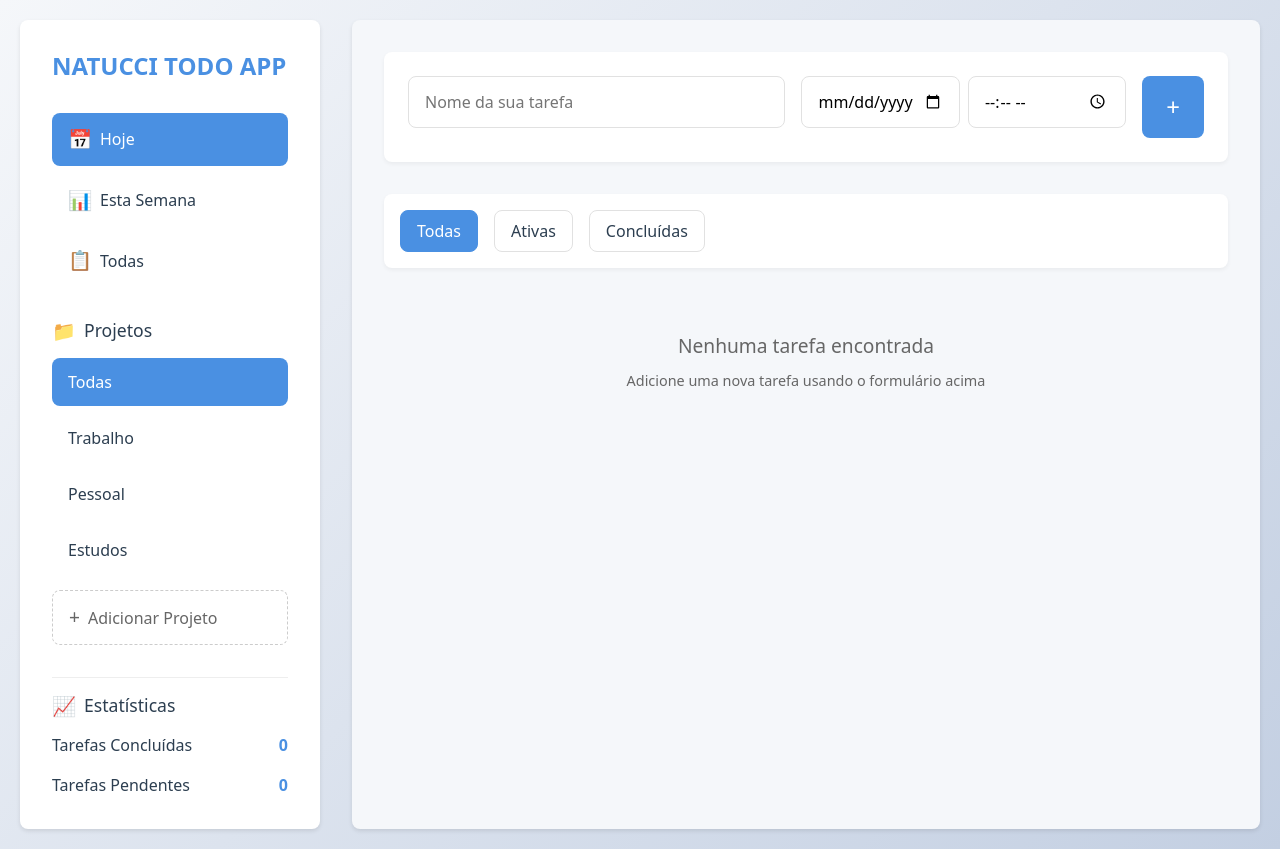
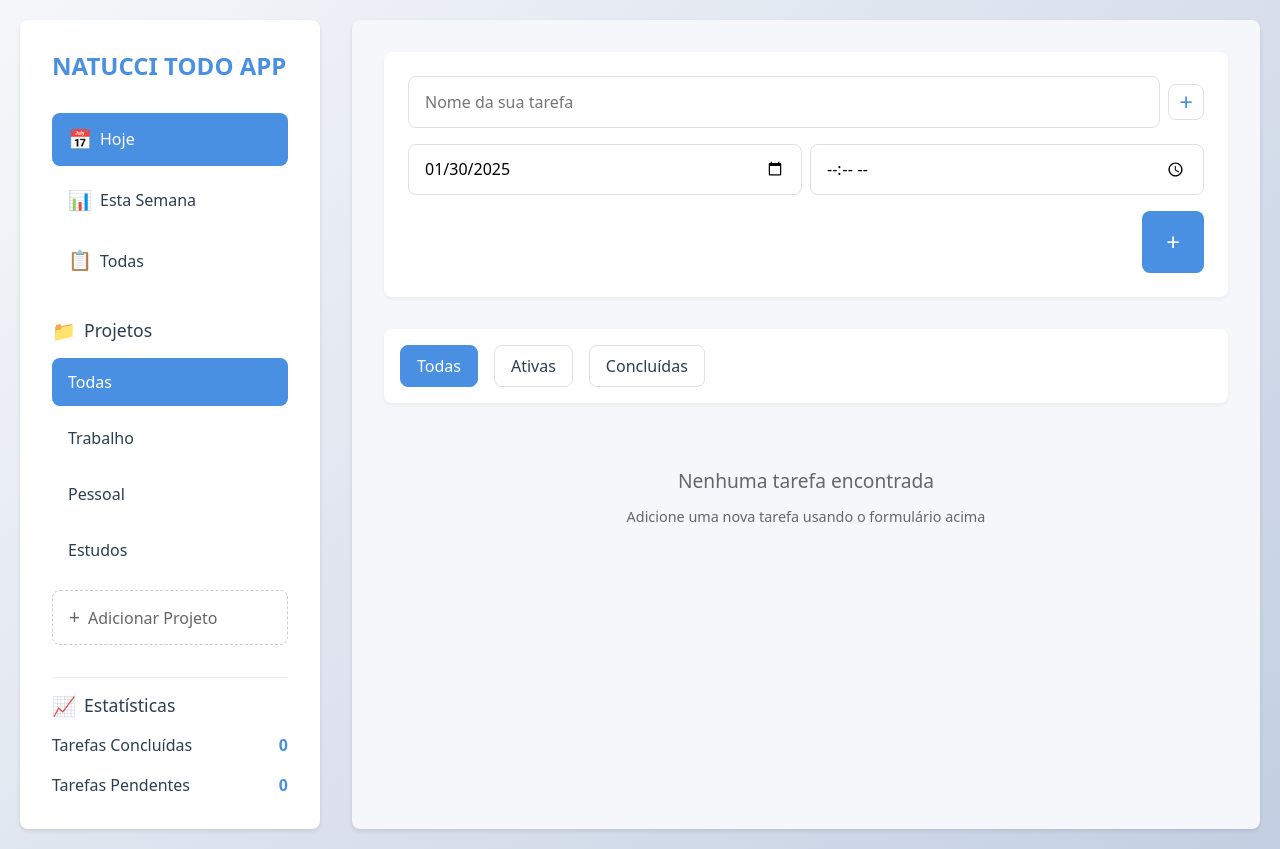
Before and after one commit to GabrielNatucci/NatucciTodoApp, a React (Create React App) app in the folder natucci_todo/: page / in a window 1280 px wide. Built offline with nearby package versions, Linux system fonts and the light colour scheme.

Commit message:
mais doideras

```diff
--- a/natucci_todo/src/components/layout/main-section/MainPanel.js
+++ b/natucci_todo/src/components/layout/main-section/MainPanel.js
@@ -10,13 +10,26 @@ const MainPanel = ({
     activeTimeFilter
 }) => {
     const [filter, setFilter] = useState('all');
+    const [showDescription, setShowDescription] = useState(false);
 
     const handleSubmit = (e) => {
         e.preventDefault();
         const formData = new FormData(e.target);
+
+        const selectedDate = formData.get('dueDate');
+
+        // Adiciona 1 dia à data selecionada
+        const [year, month, day] = selectedDate.split('-').map(Number);
+        const adjustedDate = new Date(year, month - 1, day + 1);
+        const finalDate = adjustedDate.toISOString().split('T')[0];
+
+        console.log('Data selecionada:', selectedDate);
+        console.log('Data ajustada:', finalDate);
+
         const newTask = {
             text: formData.get('taskText'),
-            dueDate: formData.get('dueDate'),
+            description: formData.get('taskDescription'),
+            dueDate: finalDate,
             dueTime: formData.get('dueTime'),
             completed: false,
             createdAt: new Date().toISOString()
@@ -25,13 +38,19 @@ const MainPanel = ({
         if (newTask.text.trim()) {
             onAddTask(newTask);
             e.target.reset();
+            setShowDescription(false);
         }
     };
 
     const isToday = (dateStr) => {
         if (!dateStr) return false;
         const today = new Date();
-        const taskDate = new Date(dateStr);
+        // Ajustando a data da tarefa para considerar o fuso horário local
+        const [year, month, day] = dateStr.split('-').map(Number);
+        const taskDate = new Date(year, month - 1, day);
+        console.log('Data da Tarefa:', taskDate.toLocaleDateString());
+        console.log('Hoje:', today.toLocaleDateString());
+
         return (
             taskDate.getDate() === today.getDate() &&
             taskDate.getMonth() === today.getMonth() &&
@@ -75,12 +94,10 @@ const MainPanel = ({
         return new Date(a.dueDate) - new Date(b.dueDate);
     });
 
-    // Obtém a data atual no formato YYYY-MM-DD para o valor mínimo do input de data
-    const today = new Date().toISOString().split('T')[0];
-
     return (
         <section className="main-section">
             <form onSubmit={handleSubmit} className="main-section-quick-add">
+                <div className="task-inputs">
                     <input
                         id="task-text-input"
                         name="taskText"
@@ -90,13 +107,41 @@ const MainPanel = ({
                         required
                         aria-label="Nome da tarefa"
                     />
+                    <button
+                        type="button"
+                        className="toggle-description-button"
+                        onClick={() => setShowDescription(!showDescription)}
+                        aria-label={showDescription ? "Ocultar descrição" : "Adicionar descrição"}
+                    >
+                        {showDescription ? "−" : "+"}
+                    </button>
+                </div>
+
+                {showDescription && (
+                    <textarea
+                        id="task-description-input"
+                        name="taskDescription"
+                        className="main-section-quick-add-input description-input"
+                        placeholder="Descrição da tarefa (opcional)"
+                        rows="3"
+                        aria-label="Descrição da tarefa"
+                    />
+                )}
+
                 <div className="datetime-inputs">
                     <input
                         id="task-date-input"
                         name="dueDate"
                         className="main-section-quick-add-input"
                         type="date"
-                        min={today}
+                        defaultValue={(() => {
+                            const now = new Date();
+                            now.setHours(0, 0, 0, 0);
+                            const year = now.getFullYear();
+                            const month = String(now.getMonth() + 1).padStart(2, '0');
+                            const day = String(now.getDate()).padStart(2, '0');
+                            return `${year}-${month}-${day}`;
+                        })()}
                         aria-label="Data de conclusão"
                     />
                     <input
--- a/natucci_todo/src/components/layout/main-section/mainPanel.css
+++ b/natucci_todo/src/components/layout/main-section/mainPanel.css
@@ -8,13 +8,19 @@
 
 .main-section-quick-add {
     display: flex;
+    flex-direction: column;
     gap: 1rem;
     margin-bottom: 2rem;
-    align-items: flex-start;
     background: white;
     padding: 1.5rem;
     border-radius: var(--border-radius);
     box-shadow: 0 2px 4px rgba(0, 0, 0, 0.05);
+}
+
+.task-inputs {
+    display: flex;
+    gap: 0.5rem;
+    align-items: center;
 }
 
 .main-section-quick-add-input {
@@ -26,14 +32,40 @@
     background: white;
 }
 
+.description-input {
+    width: 100%;
+    resize: vertical;
+    min-height: 80px;
+    font-family: inherit;
+}
+
+.toggle-description-button {
+    background: none;
+    border: 1px solid #e1e1e1;
+    border-radius: var(--border-radius);
+    width: 36px;
+    height: 36px;
+    display: flex;
+    align-items: center;
+    justify-content: center;
+    cursor: pointer;
+    font-size: 1.5rem;
+    color: var(--primary-color);
+    transition: all 0.3s ease;
+}
+
+.toggle-description-button:hover {
+    background: var(--secondary-color);
+    border-color: var(--primary-color);
+}
+
 #task-text-input {
-    flex: 2;
+    flex: 1;
 }
 
 .datetime-inputs {
     display: flex;
     gap: 0.5rem;
-    flex: 1;
 }
 
 #task-date-input,
@@ -57,6 +89,7 @@
     font-size: 1.5rem;
     cursor: pointer;
     transition: all 0.3s ease;
+    align-self: flex-end;
 }
 
 .main-section-quick-add-button:hover {
@@ -100,18 +133,18 @@
     }
 
     .main-section-quick-add {
-        flex-direction: column;
         padding: 1rem;
     }
 
     .datetime-inputs {
-        width: 100%;
+        flex-direction: column;
     }
 
     #task-text-input,
     .datetime-inputs,
     #task-date-input,
-    #task-time-input {
+    #task-time-input,
+    .description-input {
         width: 100%;
     }
 
--- a/natucci_todo/src/components/layout/tasks/Tasks.css
+++ b/natucci_todo/src/components/layout/tasks/Tasks.css
@@ -137,3 +137,36 @@
         opacity: 1;
     }
 }
+
+.task-header {
+    display: flex;
+    align-items: center;
+    gap: 0.5rem;
+}
+
+.expand-button {
+    background: none;
+    border: none;
+    color: var(--primary-color);
+    font-size: 1.2rem;
+    cursor: pointer;
+    padding: 0 0.25rem;
+    display: flex;
+    align-items: center;
+    justify-content: center;
+    transition: all 0.3s ease;
+}
+
+.expand-button:hover {
+    transform: scale(1.1);
+}
+
+.task-description {
+    font-size: 0.9rem;
+    color: #666;
+    margin: 0.5rem 0;
+    padding: 0.5rem;
+    background: var(--secondary-color);
+    border-radius: var(--border-radius);
+    line-height: 1.4;
+}
--- a/natucci_todo/src/components/layout/tasks/Tasks.js
+++ b/natucci_todo/src/components/layout/tasks/Tasks.js
@@ -1,6 +1,9 @@
+import { useState } from 'react';
 import './Tasks.css';
 
 const Tasks = ({ tasks, onToggle, onDelete }) => {
+    const [expandedTask, setExpandedTask] = useState(null);
+
     const formatDate = (dateStr) => {
         if (!dateStr) return '';
         const date = new Date(dateStr);
@@ -32,7 +35,21 @@ const Tasks = ({ tasks, onToggle, onDelete }) => {
                             id={`task-${task.id}`}
                         />
                         <div className="task-details">
-                            <span className="task-text">{task.text}</span>
+                            <div className="task-header">
+                                <span className="task-text">{task.text}</span>
+                                {task.description && (
+                                    <button
+                                        className="expand-button"
+                                        onClick={() => setExpandedTask(expandedTask === task.id ? null : task.id)}
+                                        aria-label={expandedTask === task.id ? "Ocultar descrição" : "Mostrar descrição"}
+                                    >
+                                        {expandedTask === task.id ? "−" : "+"}
+                                    </button>
+                                )}
+                            </div>
+                            {expandedTask === task.id && task.description && (
+                                <p className="task-description">{task.description}</p>
+                            )}
                             <div className="task-datetime">
                                 {task.dueDate && (
                                     <span className="task-date">
```
Lines whose indentation alone changed are shown as unchanged.
